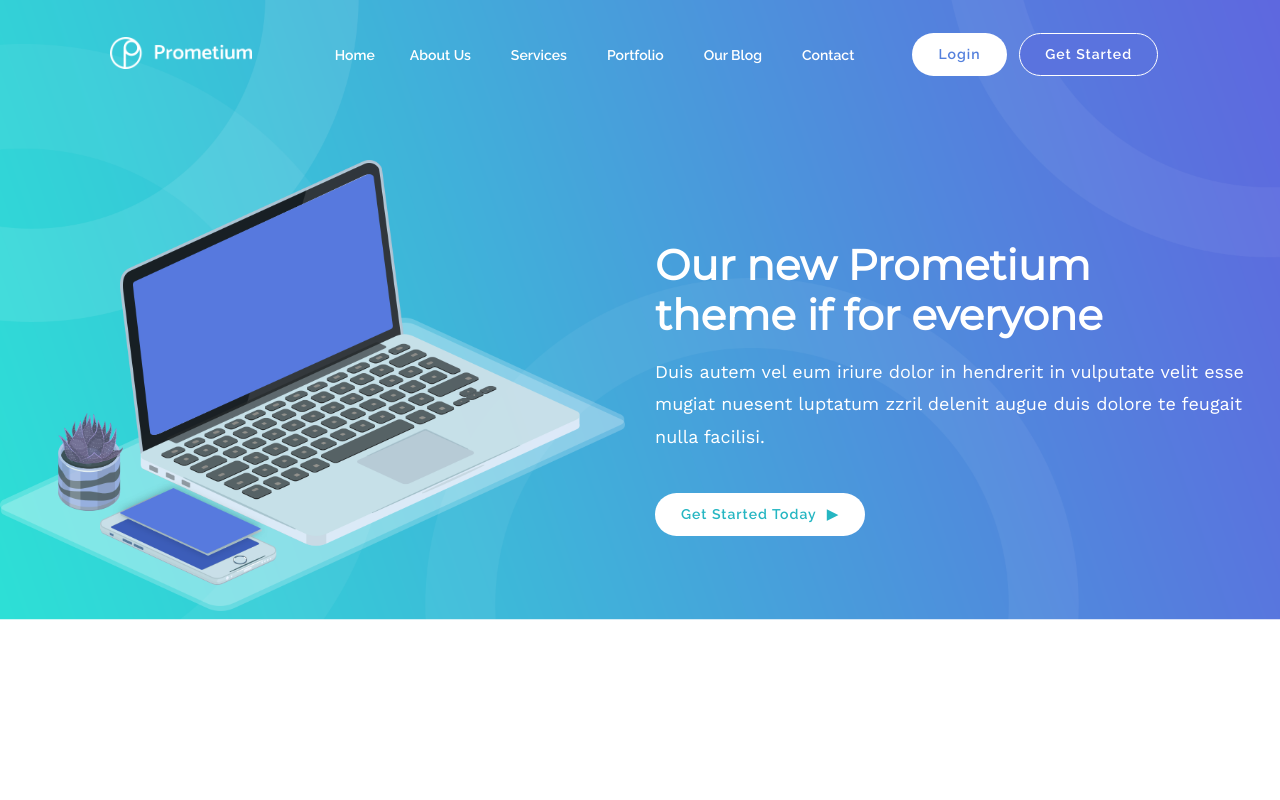
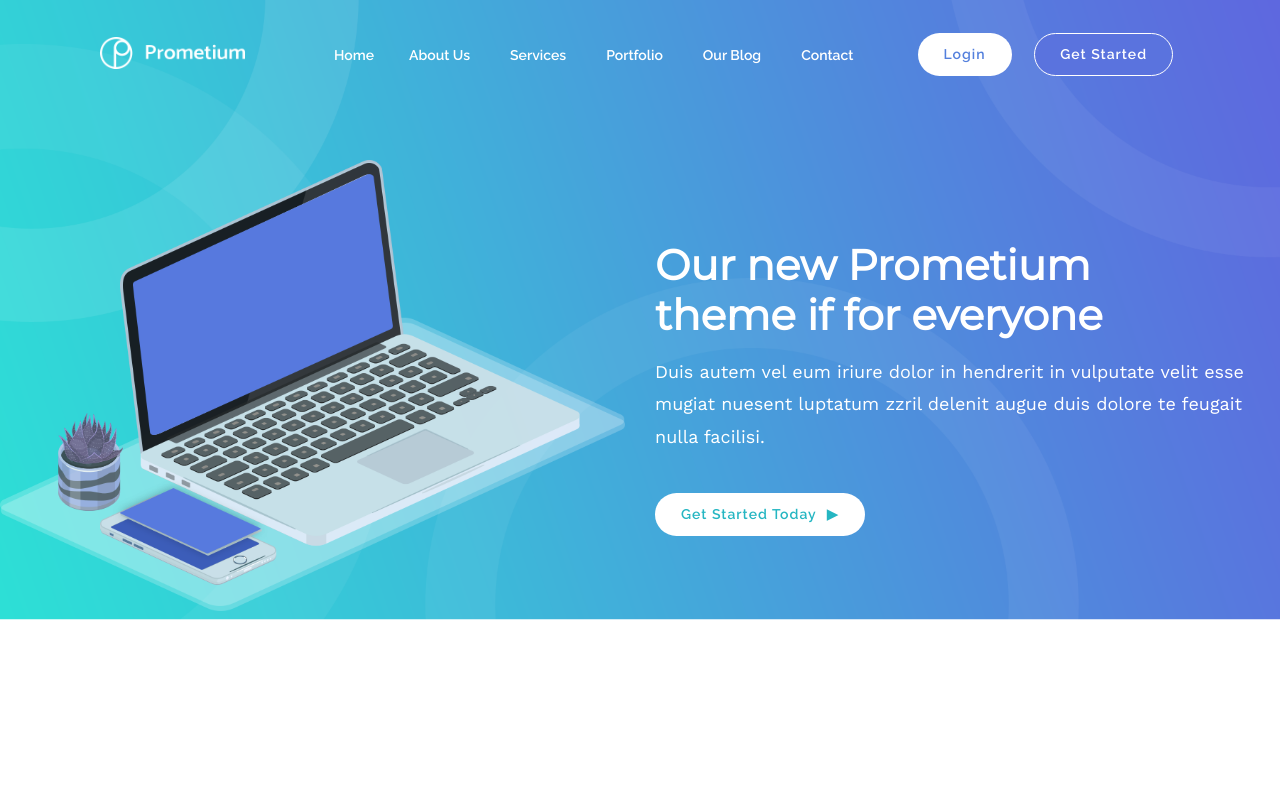
Before and after one commit to emimrulkayes/prometium-html, a plain HTML site: page index.html in a window 1280 px wide. Shown: the top 800 px of the page. Drawn offline with nearby package versions, Linux system fonts and the light colour scheme.

Commit message:
css navbar delete

```diff
--- a/assets/css/style.css
+++ b/assets/css/style.css
@@ -12,10 +12,6 @@ html{
 body{
     font-family: 'Montserrat', 'Raleway', 'Work Sans', sans-serif;
     line-height: 1.3;
-}
-.navbar {
-    width: 114rem;
-    margin-left: 0 auto;
 }
  .header-section {
     background: url(bg-img/bg-head.png);
@@ -158,7 +154,7 @@ p {
     margin-top: 2.8rem !important;
     color: #5480dd;
     background: #fff;
-    margin-right: 1rem;
+    margin-right: 2rem;
     font-family: 'Raleway', sans-serif;
 }
 .header-section .top-btn a.btn-a:hover{
```
